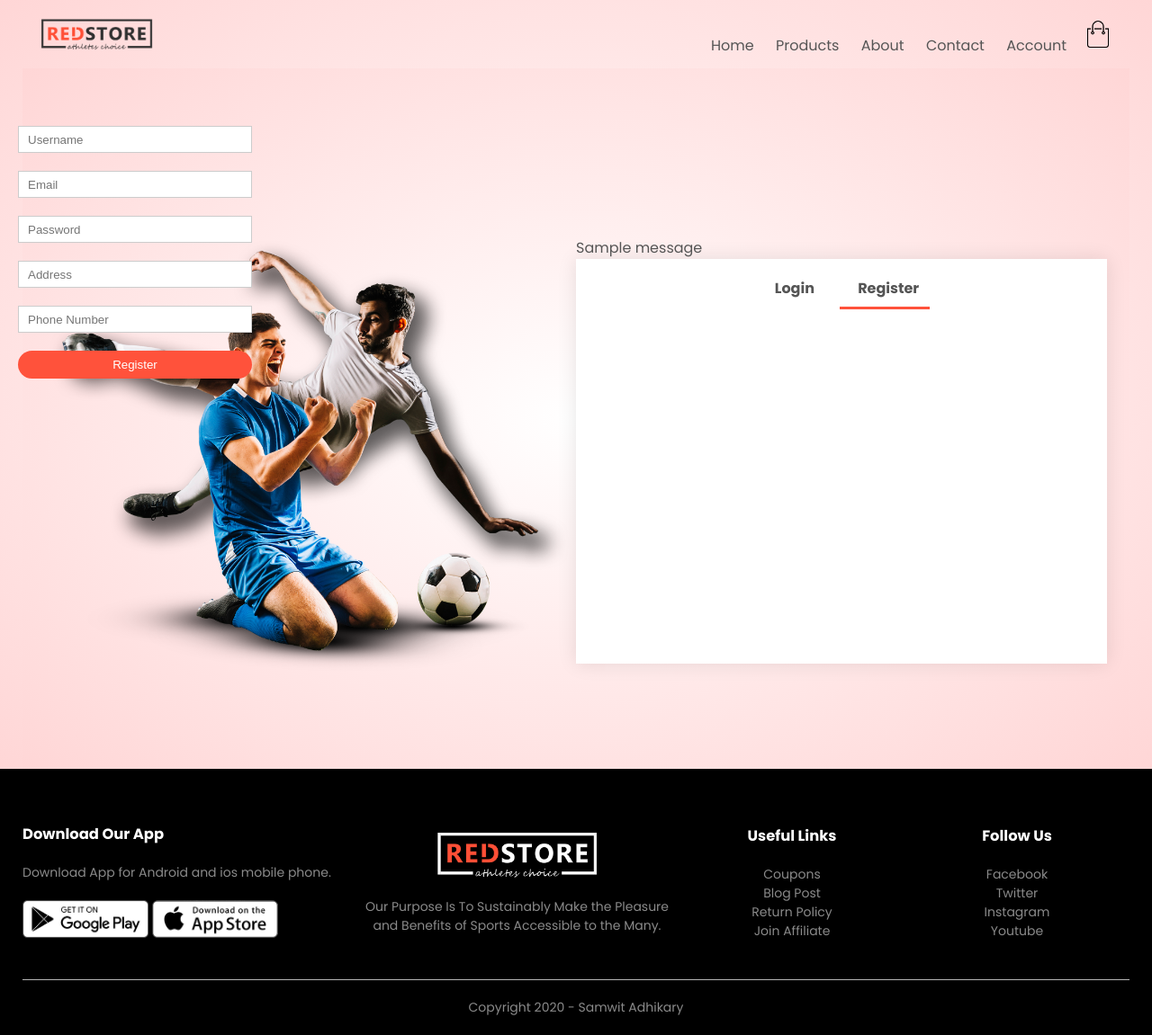
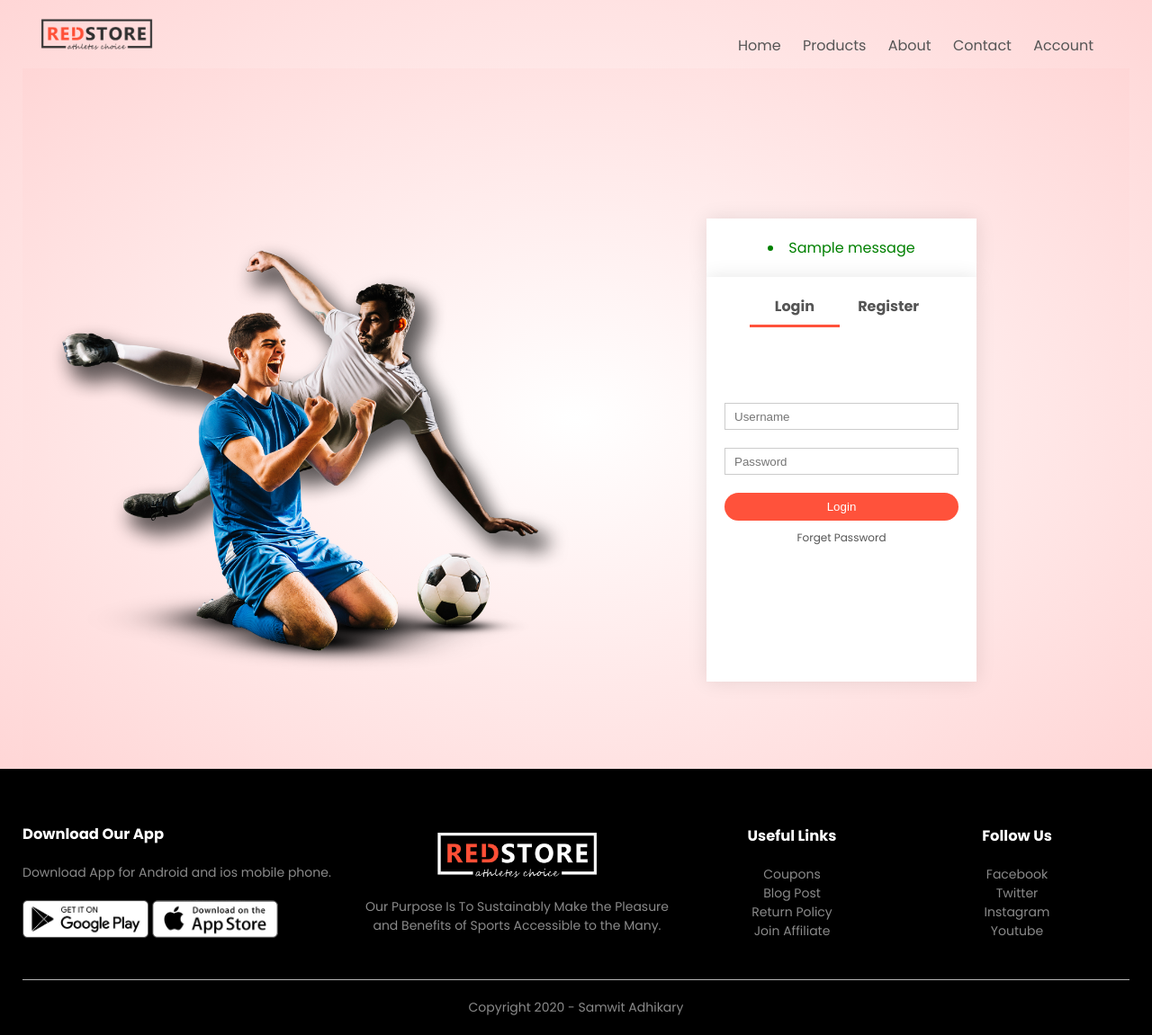
Before and after one commit to Alenchristy/brokart, a Django app: a page that uses brokart/templates/menu.html in a window 1280 px wide. Shown: the whole page at 90% size. Run offline with Django 5.2, Linux system fonts and the light colour scheme; tables that the repository leaves empty hold one stand-in row (values such as "Sample post"); one stand-in notice (Sample message) is shown.

Commit message:
fourth commit

```diff
--- a/brokart/customers/urls.py
+++ b/brokart/customers/urls.py
@@ -5,5 +5,7 @@ from django.conf import settings
 from . import views
 
 urlpatterns = [
-    path('account',views.show_account,name='account')
+    path('account',views.show_account,name='account'),
+    path('logout',views.sign_out,name='logout')
+
 ]
--- a/brokart/customers/views.py
+++ b/brokart/customers/views.py
@@ -1,11 +1,18 @@
 from django.shortcuts import render,redirect
 from django.contrib.auth.models import User
+from django.contrib.auth import authenticate,login,logout
 from . models import Customer
 from django.contrib import messages
 # Create your views here.
+def sign_out(request):
+    logout(request)
+    return redirect('home')
+
 
 def show_account(request):
+    context = {}
     if request.POST and 'register' in request.POST:
+        context['register']=True
         try:
             username=request.POST.get('username')
             password=request.POST.get('password')
@@ -13,7 +20,7 @@ def show_account(request):
             address=request.POST.get('address')
             phone=request.POST.get('phone')
             # create user account
-            user=User.objects.create(
+            user=User.objects.create_user(
                 username=username,
                 password=password,
                 email=email
@@ -24,8 +31,20 @@ def show_account(request):
                 phone=phone,
                 address=address
             )
+            success_message="User registerd successfully"
+            messages.success(request,success_message)
+            context
+        except Exception as e:
+            error_message="Duplicate Inputs"
+            messages.error(request,error_message)
+    if request.POST and 'login' in request.POST:
+        context['register']=False
+        username=request.POST.get('username')
+        password=request.POST.get('password')
+        user=authenticate(username=username,password=password)
+        if user:
+            login(request,user)
             return redirect('home')
-        except Exception as e:
-            error_message="Duplicate Credentials"
-            messages.error(request,error_message)
-    return render(request,'account.html')
+        else:
+            messages.error(request,'invalid user credentials')
+    return render(request,'account.html',context)
--- a/brokart/static/css/style.css
+++ b/brokart/static/css/style.css
@@ -385,14 +385,35 @@ th:last-child{
     padding: 50px 0;
     background: radial-gradient(#fff, #ffd6d6);
 }
-.form-container{
+.message-container{
     background: #fff;
+    width: 300px;
+    height: fit-content;
+    position: relative;
     text-align: center;
     padding: 20px 0;
     margin: auto;
     box-shadow: 0 0 20px 0px rgba(0, 0, 0, 0.1);
     overflow: hidden;
 }
+.error{
+    color :red;
+}
+.success{
+    color:green;
+}
+.form-container{
+    background: #fff;
+    width: 300px;
+    height: 500px;
+    position: relative;
+    text-align: center;
+    padding: 20px 0;
+    margin: auto;
+    box-shadow: 0 0 20px 0px rgba(0, 0, 0, 0.1);
+    overflow: hidden;
+}
+
 .form-container span{
     font-weight: bold;
     padding: 0 10px;
@@ -404,7 +425,7 @@ th:last-child{
 .form-btn{
     display: inline-block;
 }
-.form-container form{
+.form-container form {
     max-width: 300px;
     padding: 0 20px;
     position: absolute;
@@ -430,9 +451,10 @@ form .btn:focus{
 #LoginForm{
     left: -300px;
 }
-#RegForm{
-    left: 0;
+#LoginForm {
+    left: -300px;
 }
+
 form a{
     font-size: 12px;
 }
--- a/brokart/templates/account.html
+++ b/brokart/templates/account.html
@@ -24,8 +24,16 @@
 
     }
 </script>
+{% if register %}
+    <script>
+    register()
+    </script>
+{% else %}
+<script>
+    login()
+</script>
+{% endif %}
 
     {% endblock %}
-
 {% block content %}
 {% endblock content %}
--- a/brokart/templates/account_banner.html
+++ b/brokart/templates/account_banner.html
@@ -7,11 +7,12 @@
             </div>
             <div class="col-2">
                 {% if messages %}
-                <p>
+                <div class="message-container">
                     {% for message in messages %}
-                    {{ message }}
+                    <li class="{{ message.tags }}">{{ message }}</li>
+
                     {% endfor %}
-                </p>
+                </div>
                 {% endif %}
                 <div class="form-container" style="height: 450px">
                     <div class="form-btn">
--- a/brokart/templates/menu.html
+++ b/brokart/templates/menu.html
@@ -9,9 +9,15 @@
             <li><a href="{% url 'list_product' %}">Products</a></li>
             <li><a href="">About</a></li>
             <li><a href="">Contact</a></li>
+            {% if not user.is_authenticated %}
             <li><a href="{% url 'account' %}">Account</a></li>
+            {% else %}
+            <li><a href="{% url 'logout' %}">logout</a></li>
+            {% endif %}
         </ul>
     </nav>
+    {% if user.is_authenticated %}
     <a href="{% url 'cart' %}"><img src="{% static 'images/cart.png' %}" width="30px" height="30px"></a>
+    {% endif %}
     <img src="{% static 'images/menu.png' %}" class="menu-icon" onclick="menutoggle()">
 </div>
```
Also changed, not shown: brokart/db.sqlite3.
